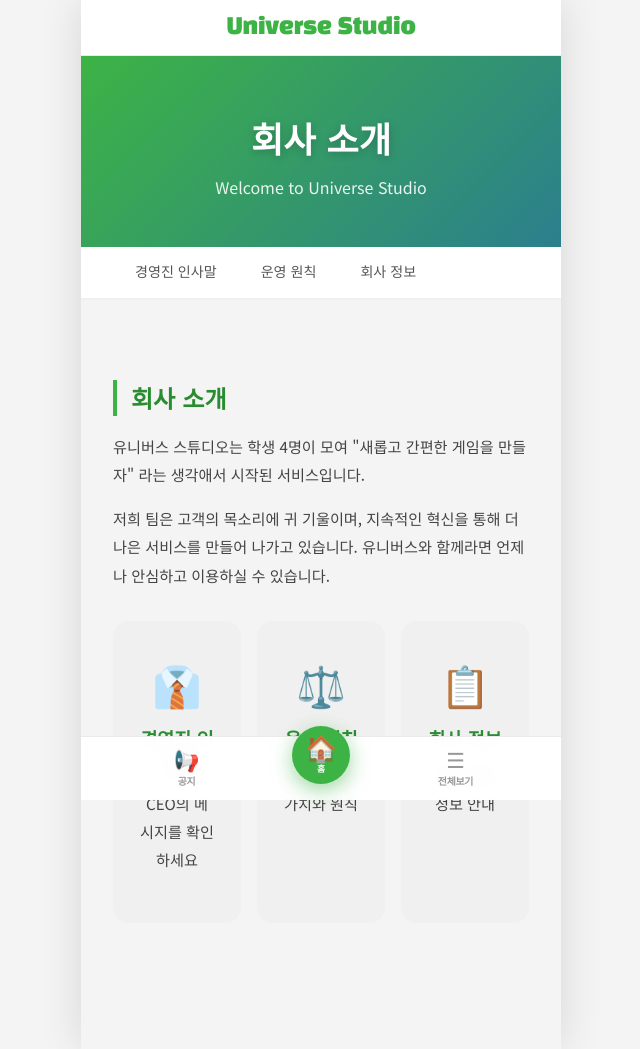
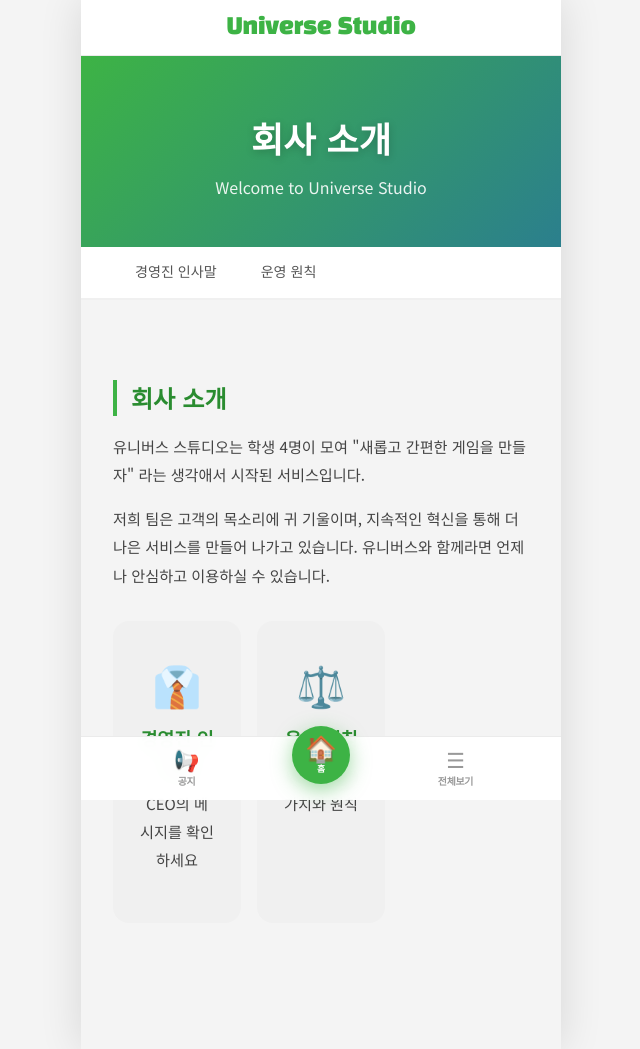
Before and after one commit to universestudio-koreanempire/universe-go, a Flask app: page /company in a window 1280 px wide. Shown: the whole page, without its empty margins (319-959 px from the left). Run offline with Flask 3, Linux system fonts and the light colour scheme.

Commit message:
Update company.html

```diff
--- a/mafia_integrated_V-app_modified/mafia_integrated V-app/mafia_integrated V-app/templates/company.html
+++ b/mafia_integrated_V-app_modified/mafia_integrated V-app/mafia_integrated V-app/templates/company.html
@@ -10,7 +10,6 @@
 <nav class="sub-nav">
     <a href="{{ url_for('greeting') }}">경영진 인사말</a>
     <a href="{{ url_for('principles') }}">운영 원칙</a>
-    <a href="{{ url_for('company_info') }}">회사 정보</a>
 </nav>
 
 <div class="content-page fade-up">
@@ -28,11 +27,6 @@
             <h3>운영 원칙</h3>
             <p>우리의 핵심 가치와 원칙</p>
         </a>
-        <a href="{{ url_for('company_info') }}" class="quick-card">
-            <div class="icon">📋</div>
-            <h3>회사 정보</h3>
-            <p>회사 상세 정보 안내</p>
-        </a>
     </div>
 </div>
 {% endblock %}
```
